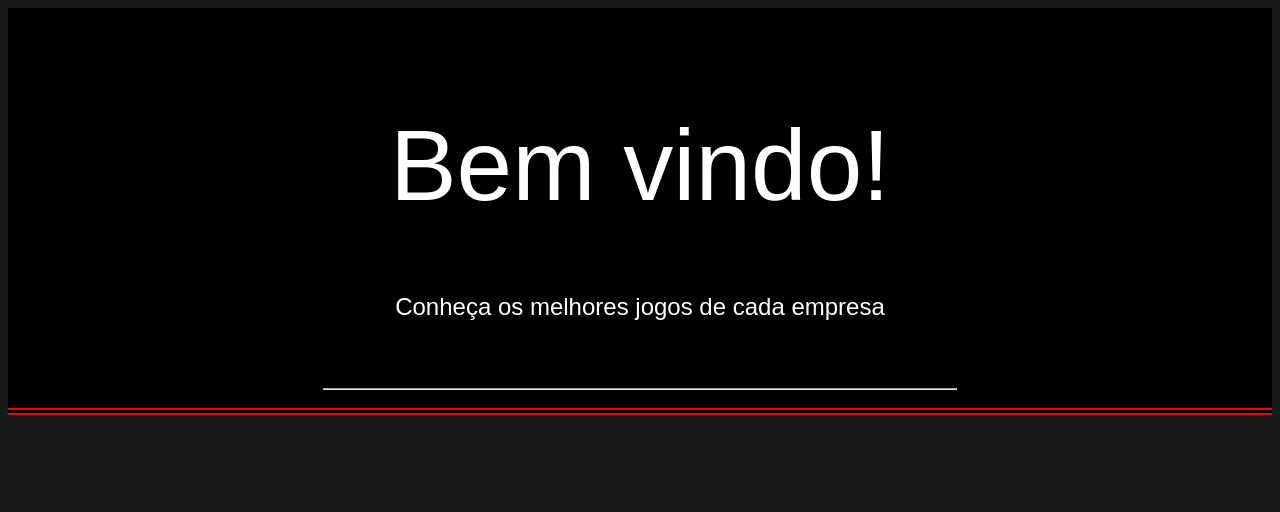
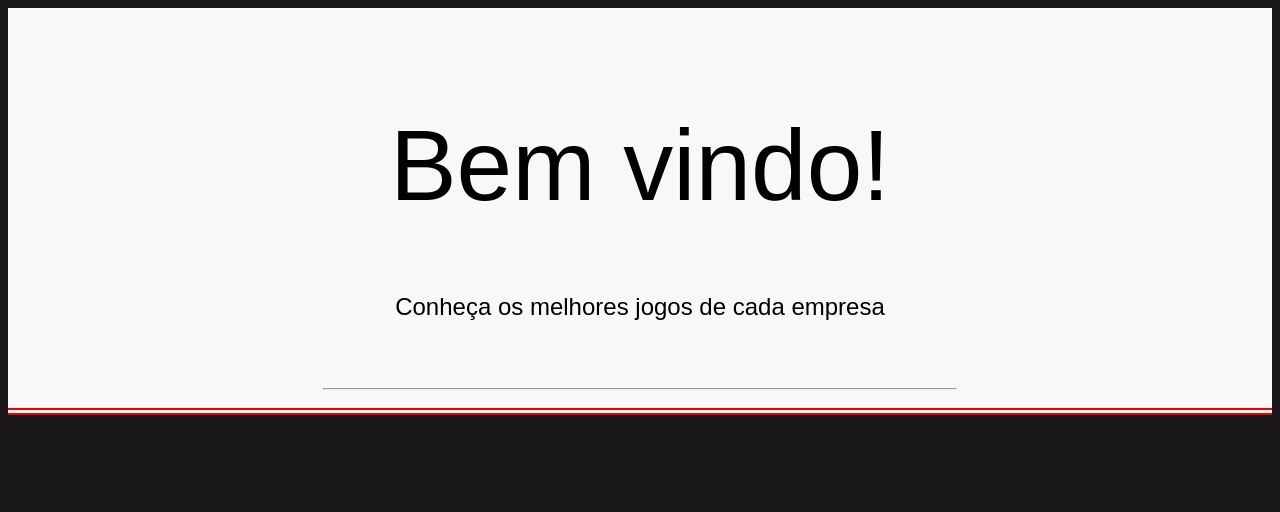
Before and after one commit to 0-Saless/Trabalho-BOX, a plain HTML site: page Site/index.html in a window 1280 px wide. Shown: the top 512 px of the page. Drawn offline with Linux system fonts and the light colour scheme; a web font is replaced by a local one.

Commit message:
Alteração para testes de branches

```diff
--- a/Site/style.css
+++ b/Site/style.css
@@ -20,8 +20,8 @@ body
 
 header
 {
-    color: #fff;
-    background-color: rgb(0, 0, 0);
+    color: #000000;
+    background-color: rgb(248, 248, 248);
     width: 100%;
     height: 300px;
     border-bottom: 7px double rgb(240, 0, 0);
```
